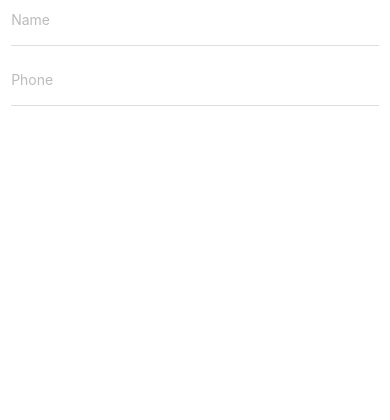
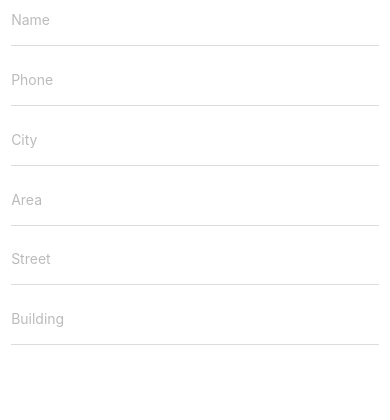
Before and after one commit to hossamnasser938/RNCourseProject, a React Native app: screen / in a window 390 px wide. Shown: the top 420 px of the page. Built offline with nearby package versions, Linux system fonts and the light colour scheme.

Commit message:
Module 6 _ Lesson 19

```diff
--- a/App.js
+++ b/App.js
@@ -1,10 +1,10 @@
 import React from 'react';
 import {View, Text, StyleSheet} from 'react-native';
-import {UpdateAccountScreen} from './src/screens/UpdateAccount';
+import {AddAddressScreen} from './src/screens/AddAddress';
 
 class App extends React.Component {
   render() {
-    return <UpdateAccountScreen />;
+    return <AddAddressScreen />;
   }
 }
 
--- /dev/null
+++ b/src/screens/AddAddress/index.js
@@ -0,0 +1,22 @@
+import React from 'react';
+import {View} from 'react-native';
+import {Input} from '../../components/Input';
+import {AppButton} from '../../components/AppButton';
+import styles from './styles';
+
+export function AddAddressScreen(props) {
+  return (
+    <View style={styles.container}>
+      <View>
+        <Input placeholder="Name" stacked wrapperStyle={styles.input} />
+        <Input placeholder="Phone" stacked wrapperStyle={styles.input} />
+        <Input placeholder="City" stacked wrapperStyle={styles.input} />
+        <Input placeholder="Area" stacked wrapperStyle={styles.input} />
+        <Input placeholder="Street" stacked wrapperStyle={styles.input} />
+        <Input placeholder="Building" stacked wrapperStyle={styles.input} />
+      </View>
+
+      <AppButton title="ADD" />
+    </View>
+  );
+}
--- /dev/null
+++ b/src/screens/AddAddress/styles.js
@@ -0,0 +1,14 @@
+import {ScaledSheet} from 'react-native-size-matters';
+
+const styles = ScaledSheet.create({
+  container: {
+    flex: 1,
+    justifyContent: 'space-between',
+    padding: '10@s',
+  },
+  input: {
+    marginBottom: '20@vs',
+  },
+});
+
+export default styles;
```
